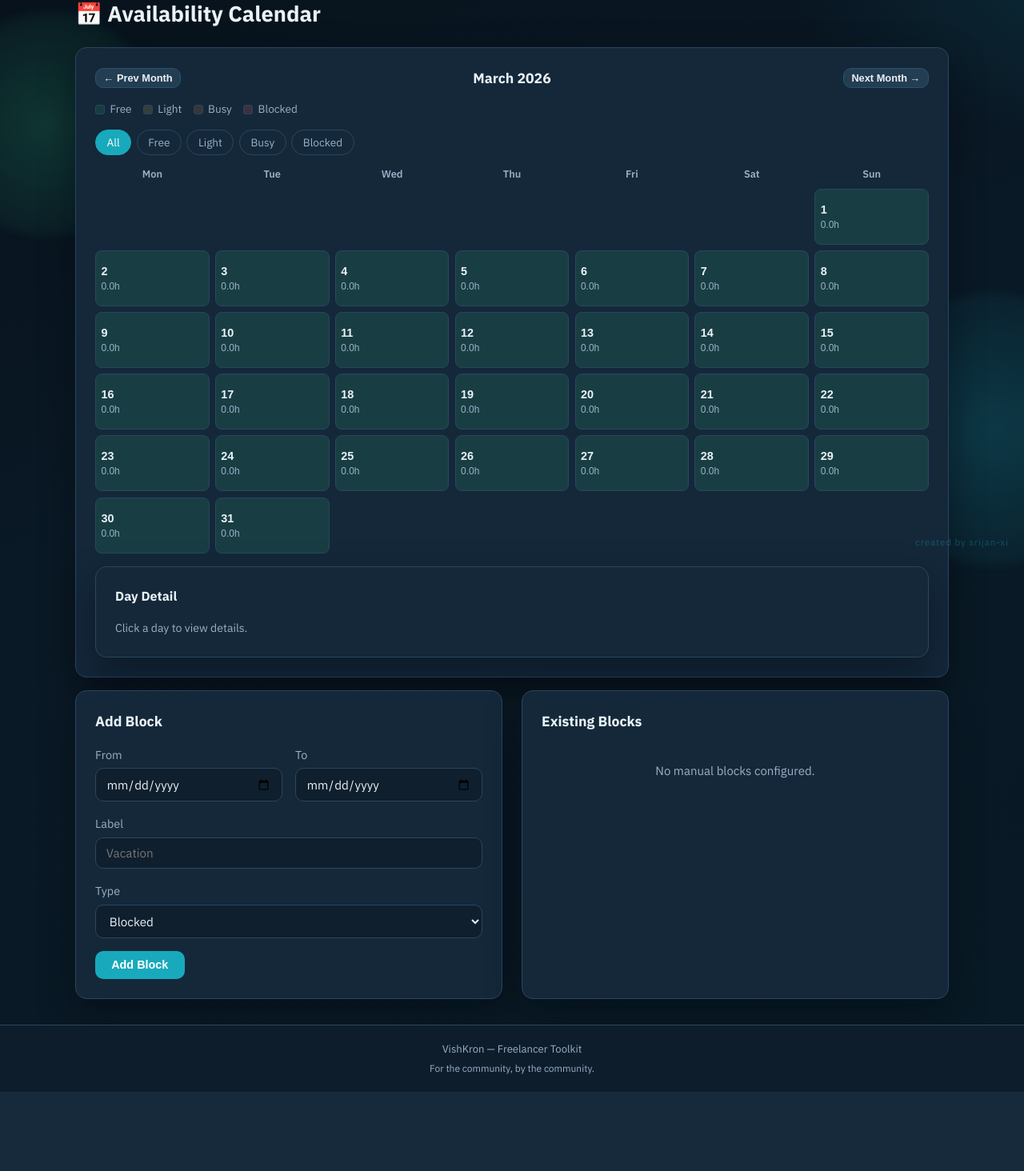
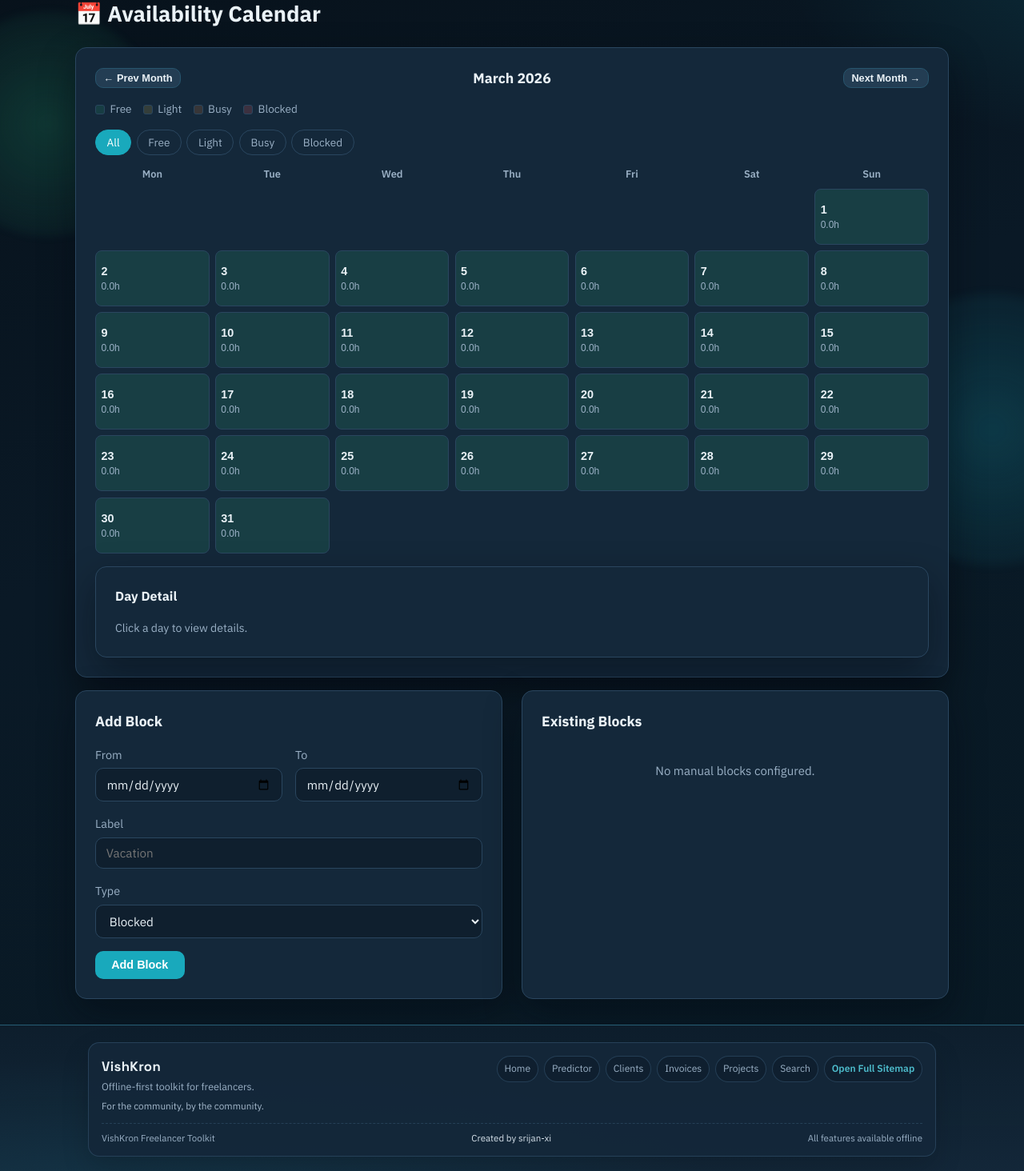
Before and after one commit to Srijan-XI/FLTK, a Flask app: page /wft/calendar in a window 1280 px wide. Shown: the part 97-1561 px from the top of the page at 80% size. Before the commit the page ends 1462 px from the top, so only its background shows below. Run offline with Flask 3, Linux system fonts and the light colour scheme.

Commit message:
feat: add sitemap feature with route listing and corresponding tests

```diff
--- a/modules/wft/routes.py
+++ b/modules/wft/routes.py
@@ -1,4 +1,4 @@
-from flask import render_template, request, redirect, url_for, flash, Response, jsonify
+from flask import render_template, request, redirect, url_for, flash, Response, jsonify, current_app
 from modules.wft import wft_bp
 import modules.wft.helpers as h
 
@@ -1643,6 +1643,42 @@ def search():
     return render_template("wft/system/search.html", results=results, query=q, total=total)
 
 
+@wft_bp.route("/sitemap")
+def sitemap():
+    routes = []
+    for rule in current_app.url_map.iter_rules():
+        if "GET" not in rule.methods:
+            continue
+        if rule.endpoint == "static":
+            continue
+        if not (
+            rule.endpoint == "home"
+            or rule.endpoint.startswith("wft.")
+            or rule.endpoint.startswith("drp.")
+        ):
+            continue
+
+        if rule.endpoint == "home":
+            group = "Home"
+        elif rule.endpoint.startswith("drp."):
+            group = "DRP"
+        else:
+            group = "WFT"
+
+        methods = sorted(m for m in rule.methods if m not in {"HEAD", "OPTIONS"})
+        routes.append(
+            {
+                "group": group,
+                "endpoint": rule.endpoint,
+                "path": rule.rule,
+                "methods": ", ".join(methods),
+            }
+        )
+
+    routes.sort(key=lambda x: (x["group"], x["path"]))
+    return render_template("wft/system/sitemap.html", routes=routes, total=len(routes))
+
+
 # ── Profitability Report ──────────────────────────────────────────────────────
 
 @wft_bp.route("/reports")
--- a/static/css/style.css
+++ b/static/css/style.css
@@ -807,36 +807,139 @@ button.tab { background: transparent; font-family: inherit; cursor: pointer; }
 
 /* ── Footer ───────────────────────────────────────────────────────────────── */
 footer {
-  border-top: 1px solid var(--border);
-  text-align: center;
-  padding: 1.2rem;
+  border-top: 1px solid color-mix(in srgb, var(--primary) 24%, var(--border));
+  padding: 1.3rem 1.1rem 1.1rem;
   color: var(--muted);
   font-size: .82rem;
-  background: color-mix(in srgb, var(--bg2) 86%, transparent);
+  background:
+    radial-gradient(1200px 300px at 15% 120%, color-mix(in srgb, var(--primary) 10%, transparent), transparent 60%),
+    linear-gradient(180deg, color-mix(in srgb, var(--bg2) 90%, transparent), color-mix(in srgb, var(--surface) 94%, transparent));
+}
+
+.footer-shell {
+  max-width: 1060px;
+  margin: 0 auto;
+  border: 1px solid color-mix(in srgb, var(--border) 85%, transparent);
+  border-radius: 14px;
+  background: color-mix(in srgb, var(--surface) 92%, transparent);
+  box-shadow: 0 14px 34px rgba(0, 0, 0, 0.16);
+  padding: 1rem 1rem .8rem;
+}
+
+.footer-top {
+  display: flex;
+  justify-content: space-between;
+  align-items: flex-start;
+  gap: 1rem;
+  margin-bottom: .7rem;
+}
+
+.footer-brand {
+  text-align: left;
+}
+
+.footer-title {
+  margin: 0;
+  font-family: var(--font-display);
+  color: var(--text);
+  font-size: 1.05rem;
+  font-weight: 700;
+  letter-spacing: .02em;
 }
 
 .footer-subtext {
-  margin-top: .25rem;
-  font-size: .75rem;
+  margin: .15rem 0 0;
+  font-size: .78rem;
 }
 
-/* ── Watermark ────────────────────────────────────────────────────────────── */
-.watermark {
-  position: fixed;
-  bottom: 1rem;
-  right: 1.2rem;
+.footer-tagline {
+  margin: .3rem 0 0;
+  font-size: .74rem;
+  color: color-mix(in srgb, var(--muted) 88%, var(--text));
+}
+
+.footer-quicklinks {
+  display: flex;
+  flex-wrap: wrap;
+  justify-content: flex-end;
+  gap: .45rem;
+  max-width: 560px;
+}
+
+.footer-quicklinks a {
+  text-decoration: none;
+  color: var(--muted);
+  font-size: .76rem;
+  padding: .35rem .55rem;
+  border: 1px solid color-mix(in srgb, var(--border) 82%, transparent);
+  border-radius: 999px;
+  background: color-mix(in srgb, var(--bg2) 82%, transparent);
+}
+
+.footer-quicklinks a:hover {
+  color: var(--primary);
+  border-color: color-mix(in srgb, var(--primary) 45%, var(--border));
+}
+
+.footer-sitemap-link {
+  color: color-mix(in srgb, var(--primary) 75%, var(--text)) !important;
+  font-weight: 600;
+}
+
+.footer-credit {
+  color: color-mix(in srgb, var(--text) 76%, var(--muted));
+}
+
+.footer-meta {
+  margin-top: .2rem;
+  padding-top: .55rem;
+  border-top: 1px dashed color-mix(in srgb, var(--border) 82%, transparent);
+  display: flex;
+  justify-content: space-between;
+  align-items: center;
+  gap: .6rem;
+  flex-wrap: wrap;
   font-size: .72rem;
-  font-family: var(--font);
-  color: var(--primary);
-  opacity: .35;
-  letter-spacing: .08em;
-  pointer-events: none;
-  user-select: none;
-  z-index: 9999;
-  transition: opacity .2s;
 }
-.watermark:hover { opacity: .75; }
-@media print { .watermark { display: none !important; } }
+
+@media (max-width: 768px) {
+  .footer-shell {
+    padding: .9rem .75rem .7rem;
+  }
+
+  .footer-top {
+    flex-direction: column;
+    gap: .8rem;
+  }
+
+  .footer-quicklinks {
+    justify-content: flex-start;
+  }
+
+  .footer-meta {
+    flex-direction: column;
+    align-items: flex-start;
+  }
+}
+
+/* ── Sitemap page ─────────────────────────────────────────────────────────── */
+.sitemap-page {
+  display: grid;
+  gap: 1rem;
+}
+
+.sitemap-hero p {
+  margin: .2rem 0 0;
+}
+
+.sitemap-table-wrap {
+  overflow-x: auto;
+}
+
+.sitemap-table code {
+  font-size: .8rem;
+  color: color-mix(in srgb, var(--text) 86%, var(--primary));
+}
 
 /* ── Accessibility preferences ───────────────────────────────────────────── */
 @media (prefers-reduced-motion: reduce) {
@@ -890,8 +993,7 @@ footer {
     forced-color-adjust: auto;
   }
 
-  .ambient-orb,
-  .watermark {
+  .ambient-orb {
     display: none;
   }
 }
--- a/static/js/command-palette.js
+++ b/static/js/command-palette.js
@@ -4,25 +4,32 @@
  */
 
 const PALETTE_COMMANDS = [
-  { label: "New Invoice", url: "/invoices/new", icon: "🧾" },
-  { label: "New Quote", url: "/quotes/new", icon: "💼" },
-  { label: "New Contract", url: "/contracts/new", icon: "📝" },
-  { label: "New Client", url: "/clients/new", icon: "👤" },
-  { label: "Log Hours", url: "/hours", icon: "⏱" },
-  { label: "Start Timer", url: "/timer", icon: "⏱" },
-  { label: "Add Expense", url: "/expenses", icon: "💸" },
-  { label: "View Invoices", url: "/invoices", icon: "🧾" },
-  { label: "View Quotes", url: "/quotes", icon: "💼" },
-  { label: "View Contracts", url: "/contracts", icon: "📝" },
-  { label: "View Projects", url: "/scoped-projects", icon: "🗂" },
-  { label: "View Reports", url: "/reports", icon: "📈" },
-  { label: "View Calendar", url: "/calendar", icon: "📅" },
-  { label: "A/R Ageing Report", url: "/invoices/ageing", icon: "📊" },
-  { label: "Overdue Invoices", url: "/invoices/overdue", icon: "⚠" },
-  { label: "Settings", url: "/settings", icon: "⚙" },
-  { label: "Backup Data", url: "/backup", icon: "💾" },
-  { label: "Import Data", url: "/import", icon: "📥" },
-  { label: "Search", url: "/search", icon: "🔍" },
+  { label: "Home", url: "/", icon: "🏠" },
+  { label: "Deadline Predictor", url: "/drp/", icon: "⏰" },
+  { label: "DRP History", url: "/drp/history", icon: "📚" },
+  { label: "New Invoice", url: "/wft/invoices/new", icon: "🧾" },
+  { label: "New Quote", url: "/wft/quotes/new", icon: "💼" },
+  { label: "New Contract", url: "/wft/contracts/new", icon: "📝" },
+  { label: "Clients", url: "/wft/clients", icon: "👤" },
+  { label: "Log Hours", url: "/wft/hours", icon: "⏱" },
+  { label: "Start Timer", url: "/wft/timer", icon: "⏱" },
+  { label: "Add Expense", url: "/wft/expenses", icon: "💸" },
+  { label: "View Invoices", url: "/wft/invoices", icon: "🧾" },
+  { label: "Recurring Invoices", url: "/wft/invoices/recurring", icon: "🔁" },
+  { label: "View Quotes", url: "/wft/quotes", icon: "💼" },
+  { label: "View Contracts", url: "/wft/contracts", icon: "📝" },
+  { label: "View Projects", url: "/wft/sdlc/projects", icon: "🗂" },
+  { label: "SDLC Templates", url: "/wft/sdlc/templates", icon: "🧩" },
+  { label: "View Reports", url: "/wft/reports", icon: "📈" },
+  { label: "Financial Snapshot", url: "/wft/finance/snapshot", icon: "💰" },
+  { label: "View Calendar", url: "/wft/calendar", icon: "📅" },
+  { label: "A/R Ageing Report", url: "/wft/invoices/ageing", icon: "📊" },
+  { label: "Overdue Invoices", url: "/wft/invoices/overdue", icon: "⚠" },
+  { label: "Weekly Reviews", url: "/wft/reviews", icon: "📝" },
+  { label: "Settings", url: "/wft/settings", icon: "⚙" },
+  { label: "Sitemap", url: "/wft/sitemap", icon: "🗺" },
+  { label: "Backup Data", url: "/wft/backup", icon: "💾" },
+  { label: "Search", url: "/wft/search", icon: "🔍" },
 ];
 
 function initCommandPalette() {
--- a/templates/base.html
+++ b/templates/base.html
@@ -15,7 +15,7 @@
   {% set clients_active = endpoint.startswith('wft.client') or endpoint.startswith('wft.crm_') %}
   {% set billing_active = endpoint.startswith('wft.quote') or endpoint.startswith('wft.invoice') or endpoint.startswith('wft.contract') or endpoint in ['wft.recurring_invoices', 'wft.generate_all_recurring_invoices', 'wft.toggle_recurring_invoice', 'wft.set_recurring_invoice_interval'] %}
   {% set operations_active = endpoint in ['wft.hours', 'wft.timer', 'wft.calendar', 'wft.expenses', 'wft.tax_estimator', 'wft.reports', 'wft.financial_snapshot', 'wft.financial_snapshot_pdf'] %}
-  {% set system_active = endpoint in ['wft.settings', 'wft.weekly_reviews', 'wft.new_weekly_review', 'wft.weekly_review_detail', 'wft.edit_weekly_review', 'wft.backup'] %}
+  {% set system_active = endpoint in ['wft.settings', 'wft.weekly_reviews', 'wft.new_weekly_review', 'wft.weekly_review_detail', 'wft.edit_weekly_review', 'wft.backup', 'wft.sitemap'] %}
   <div class="ambient-orb ambient-orb-a" aria-hidden="true"></div>
   <div class="ambient-orb ambient-orb-b" aria-hidden="true"></div>
   <header class="navbar">
@@ -76,6 +76,7 @@
         <div class="dropdown" data-nav-dropdown>
           <a href="{{ url_for('wft.settings') }}" class="{% if endpoint == 'wft.settings' %}nav-active{% endif %}">⚙️ Settings</a>
           <a href="{{ url_for('wft.weekly_reviews') }}" class="{% if endpoint == 'wft.weekly_reviews' %}nav-active{% endif %}">📝 Weekly Reviews</a>
+          <a href="{{ url_for('wft.sitemap') }}" class="{% if endpoint == 'wft.sitemap' %}nav-active{% endif %}">🗺 Sitemap</a>
           <div class="dropdown-sep" role="separator" aria-hidden="true"></div>
           <a href="{{ url_for('wft.backup') }}" class="{% if endpoint == 'wft.backup' %}nav-active{% endif %}">🗄️ Backup</a>
         </div>
@@ -109,12 +110,32 @@
   </main>
 
   <footer>
-    <p>VishKron — Freelancer Toolkit</p>
-    <p class="footer-subtext">For the community, by the community.</p>
+    <div class="footer-shell">
+      <div class="footer-top">
+        <div class="footer-brand">
+          <p class="footer-title">VishKron</p>
+          <p class="footer-subtext">Offline-first toolkit for freelancers.</p>
+          <p class="footer-tagline">For the community, by the community.</p>
+        </div>
+
+        <div class="footer-quicklinks" aria-label="Quick links">
+          <a href="{{ url_for('home') }}">Home</a>
+          <a href="{{ url_for('drp.index') }}">Predictor</a>
+          <a href="{{ url_for('wft.clients') }}">Clients</a>
+          <a href="{{ url_for('wft.invoices') }}">Invoices</a>
+          <a href="{{ url_for('wft.scoped_projects') }}">Projects</a>
+          <a href="{{ url_for('wft.search') }}">Search</a>
+          <a class="footer-sitemap-link" href="{{ url_for('wft.sitemap') }}">Open Full Sitemap</a>
+        </div>
+      </div>
+
+      <div class="footer-meta">
+        <span>VishKron Freelancer Toolkit</span>
+        <span class="footer-credit">Created by srijan-xi</span>
+        <span>All features available offline</span>
+      </div>
+    </div>
   </footer>
-
-  <!-- Watermark -->
-  <div class="watermark">created by srijan-xi</div>
 
   <script src="{{ url_for('static', filename='js/main.js') }}"></script>
   <script src="{{ url_for('static', filename='js/command-palette.js') }}"></script>
```
Also changed, not shown: templates/wft/system/sitemap.html (added, +36 -0 lines), tests/test_sitemap.py (added, +24 -0 lines).
